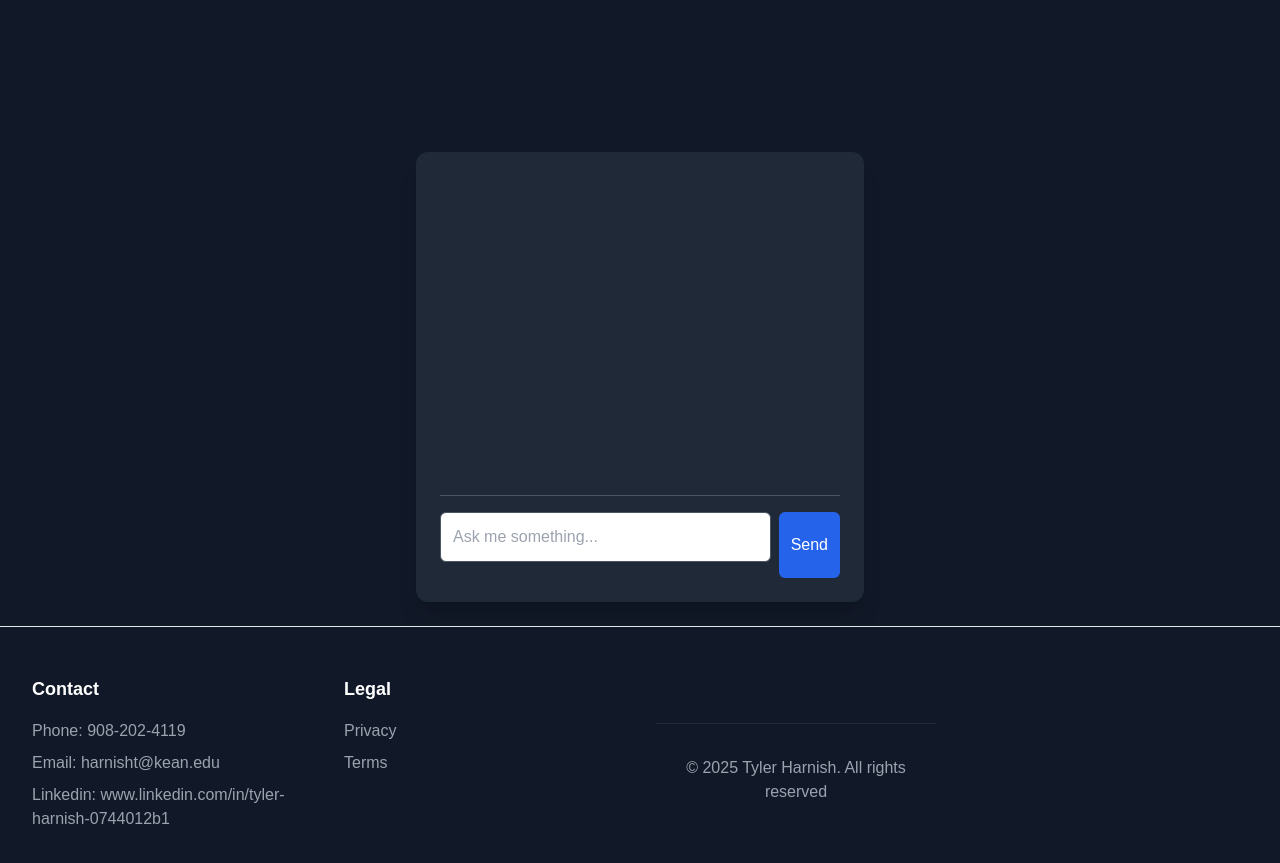
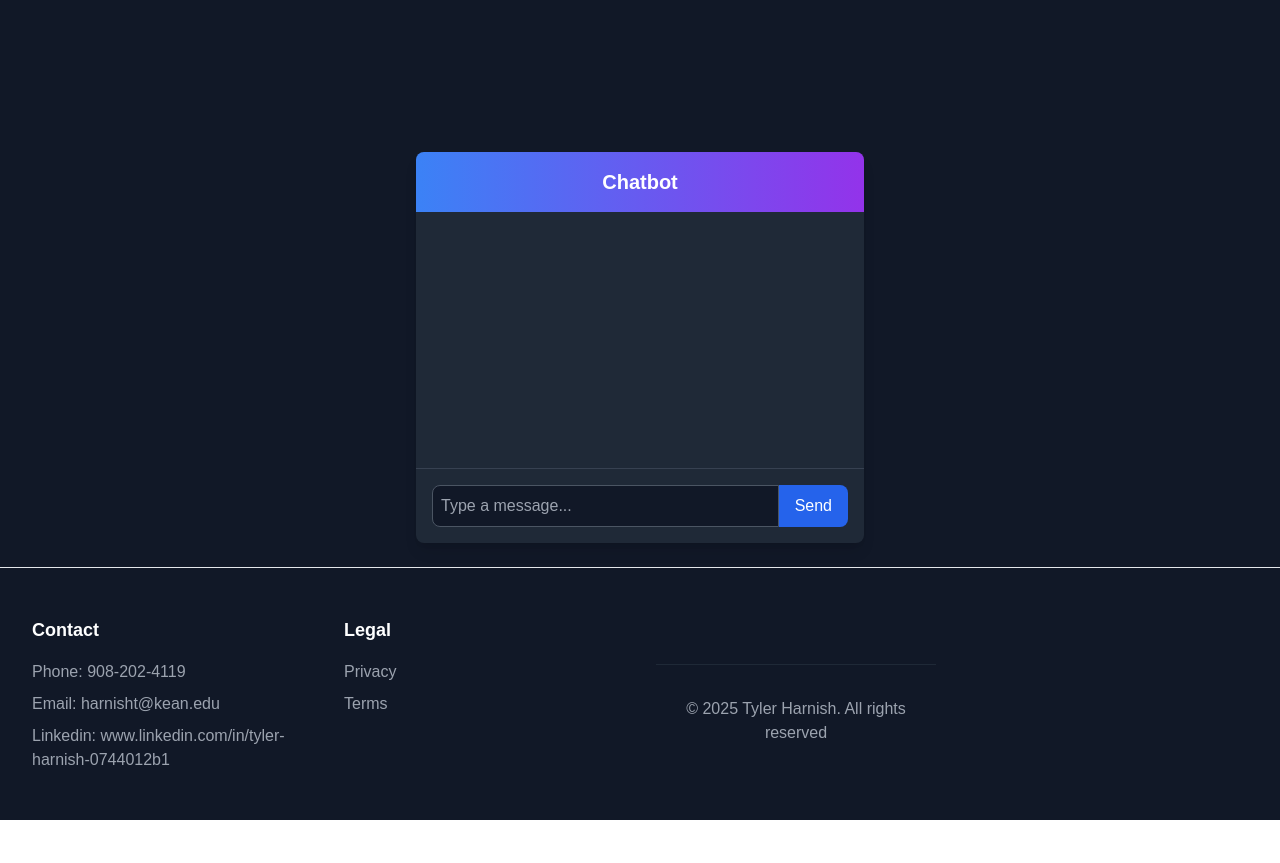
Before and after one commit to TylerHarnish5/TylerHarnish5.github.io, a Next.js app: page / in a window 1280 px wide. Shown: the part 2102-2965 px from the top of the page. After the commit the page ends 2922 px from the top, so only its background shows below. Built offline with nearby package versions, Linux system fonts and the light colour scheme.

Commit message:
10:19pm trying

```diff
--- a/app/api/chat/route.ts
+++ b/app/api/chat/route.ts
@@ -1,22 +1,27 @@
 import { NextResponse } from "next/server";
-
-// Removed the OpenAI SDK import
-// Removed OpenAI initialization
 
 export async function POST(req: Request) {
   try {
     const { message } = await req.json();
 
     if (!message) {
-      return NextResponse.json({ error: 'No message provided' }, { status: 400 });
+      return NextResponse.json({ error: "No message provided" }, { status: 400 });
     }
 
-    // Replace OpenAI API logic with placeholder response or remove entirely
-    return NextResponse.json({ message: "Your message was received!" }, { status: 200 });
-  } catch (error: unknown) {
-    console.error("Error occurred:", error);
+    // Hard-coded responses
+    const responses: { [key: string]: string } = {
+      "hello": "Hey there! How can I help you?",
+      "how are you": "I'm just a bot, but I'm doing great!",
+      "what is your name": "I'm a simple chatbot!",
+      "bye": "Goodbye! Have a great day!",
+    };
 
-    // General error handling (no OpenAIError check required anymore)
-    return NextResponse.json({ error: 'Unable to process request. Please try again later.' }, { status: 500 });
+    // Find a response or return a default message
+    const reply = responses[message.toLowerCase()] || "I'm not sure how to respond to that.";
+
+    return NextResponse.json({ message: reply }, { status: 200 });
+  } catch (error) {
+    console.error("Error:", error);
+    return NextResponse.json({ error: "Something went wrong." }, { status: 500 });
   }
 }
--- a/app/page.tsx
+++ b/app/page.tsx
@@ -1,5 +1,5 @@
 // app/page.tsx
-import ChatBot from "@/components/ChatBot";
+import Chatbot from "@/components/ChatBot";
 import Footer from "@/components/footer";
 import Hero from "@/components/hero";
 import Main from "@/components/main";
@@ -12,9 +12,9 @@ export default function Home() {
       <Hero />
       <Main />
 
-      {/* Add ChatBot component */}
-      <div className="p-6">
-        <ChatBot />
+      {/* Add Chatbot component */}
+      <div className="p-6 flex justify-center">
+        <Chatbot />
       </div>
 
       <Footer />
--- a/components/ChatBot.tsx
+++ b/components/ChatBot.tsx
@@ -1,84 +1,90 @@
 "use client";
-import { useState, useEffect, useRef } from "react";
+import { useState, useRef, useEffect } from "react";
 
-const ChatBot: React.FC = () => {
-  const [message, setMessage] = useState<string>("");
-  const [chatHistory, setChatHistory] = useState<string[]>([]);
-  const [loading, setLoading] = useState<boolean>(false);
-  const chatHistoryRef = useRef<HTMLDivElement | null>(null);
+export default function Chatbot() {
+  const [input, setInput] = useState("");
+  const [messages, setMessages] = useState<{ role: string; content: string }[]>([]);
+  const chatEndRef = useRef<HTMLDivElement | null>(null);
 
-  // Scroll to the bottom of the chat history when it updates
   useEffect(() => {
-    if (chatHistoryRef.current) {
-      chatHistoryRef.current.scrollTop = chatHistoryRef.current.scrollHeight;
+    chatEndRef.current?.scrollIntoView({ behavior: "smooth" });
+  }, [messages]);
+
+  const predefinedResponses: { [key: string]: string } = {
+    "hello": "Hi there! How can I assist you today?",
+    "how are you": "I'm just a chatbot, but I'm doing great! 😊 How about you?",
+    "what's your name": "I'm a chatbot created by Tyler Harnish!",
+    portfolio: "You can check out my portfolio at [your portfolio link here]!",
+    education: "I am currently studying Computer Science at Kean University, graduating in 2026.",
+    skills: "I have experience with HTML, CSS, JavaScript, React, Next.js, Tailwind, Node.js, and MySQL.",
+    contact: "You can reach me at harnisht@kean.edu or connect with me on LinkedIn: www.linkedin.com/in/tyler-harnish-0744012b1.",
+    resume: "You can download my resume here: [your resume link here].",
+    default: "I'm not sure how to answer that. Try asking about my skills, education, or portfolio!",
+    "bye": "Goodbye! Have a great day! 👋"
+  };
+
+  const getBotResponse = (message: string) => {
+    message = message.toLowerCase();
+
+    for (const keyword in predefinedResponses) {
+      if (message.includes(keyword)) {
+        return predefinedResponses[keyword];
+      }
     }
-  }, [chatHistory]);
+    return predefinedResponses["default"];
+  };
 
-  const handleSendMessage = async () => {
-    if (!message.trim()) return;  // Don't send empty messages
+  const sendMessage = () => {
+    if (!input.trim()) return;
 
-    setLoading(true);
+    const userMessage = { role: "user", content: input };
+    setMessages((prev) => [...prev, userMessage]);
 
-    try {
-      const response = await fetch("/api/chat", {
-        method: "POST",
-        headers: {
-          "Content-Type": "application/json",
-        },
-        body: JSON.stringify({ message }),
-      });
+    const botMessage = { role: "bot", content: getBotResponse(input) };
+    setMessages((prev) => [...prev, botMessage]);
 
-      const data = await response.json();
-      const chatbotMessage = data.message || "Error: Unable to fetch response";  // Default error message if there's no response
-
-      setChatHistory((prev) => [...prev, `You: ${message}`, `Bot: ${chatbotMessage}`]);
-      setMessage("");
-    } catch (error) {
-      console.error("Error sending message:", error);
-    } finally {
-      setLoading(false);
-    }
+    setInput("");
   };
 
   return (
-    <div className="bg-gray-800 p-6 rounded-xl shadow-xl max-w-md mx-auto">
-      <div
-        ref={chatHistoryRef}
-        className="h-80 overflow-y-auto border-b border-gray-600 mb-4 p-4 space-y-4"
-      >
-        {chatHistory.map((entry, index) => (
-          <div key={index} className="flex flex-col space-y-2">
-            {entry.startsWith("You:") ? (
-              <div className="self-end bg-blue-600 text-white rounded-lg p-3 max-w-xs">
-                {entry}
-              </div>
-            ) : (
-              <div className="self-start bg-gray-700 text-gray-300 rounded-lg p-3 max-w-xs">
-                {entry}
-              </div>
-            )}
+    <div className="w-full max-w-md mx-auto bg-gray-800 text-white shadow-lg rounded-lg overflow-hidden">
+      <div className="bg-gradient-to-r from-blue-500 to-purple-600 p-4 text-center font-semibold text-xl">
+        Chatbot
+      </div>
+
+      <div className="h-64 overflow-y-auto p-4 space-y-2">
+        {messages.map((msg, index) => (
+          <div key={index} className={`flex ${msg.role === "user" ? "justify-end" : "justify-start"}`}>
+            <div
+              className={`px-4 py-2 max-w-xs rounded-lg text-sm ${
+                msg.role === "user"
+                  ? "bg-blue-500 text-white rounded-br-none"
+                  : "bg-gray-700 text-gray-200 rounded-bl-none"
+              }`}
+            >
+              <strong>{msg.role === "user" ? "You" : "Bot"}</strong>: {msg.content}
+            </div>
           </div>
         ))}
-        {loading && <p className="italic text-gray-400">Loading...</p>}
+        <div ref={chatEndRef} />
       </div>
 
-      <div className="flex space-x-2">
+      <div className="p-4 border-t border-gray-700 flex">
         <input
           type="text"
-          value={message}
-          onChange={(e) => setMessage(e.target.value)}
-          placeholder="Ask me something..."
-          className="flex-grow p-3 border border-gray-600 rounded-md mb-4 text-gray-900 focus:outline-none focus:ring-2 focus:ring-blue-500"
+          className="flex-1 p-2 bg-gray-900 text-white border border-gray-600 rounded-l-lg focus:outline-none"
+          value={input}
+          onChange={(e) => setInput(e.target.value)}
+          onKeyDown={(e) => e.key === "Enter" && sendMessage()}
+          placeholder="Type a message..."
         />
         <button
-          onClick={handleSendMessage}
-          className="p-3 bg-blue-600 text-white rounded-md hover:bg-blue-700 transition"
+          onClick={sendMessage}
+          className="px-4 bg-blue-600 hover:bg-blue-700 text-white rounded-r-lg transition"
         >
           Send
         </button>
       </div>
     </div>
   );
-};
-
-export default ChatBot;
+}
```
